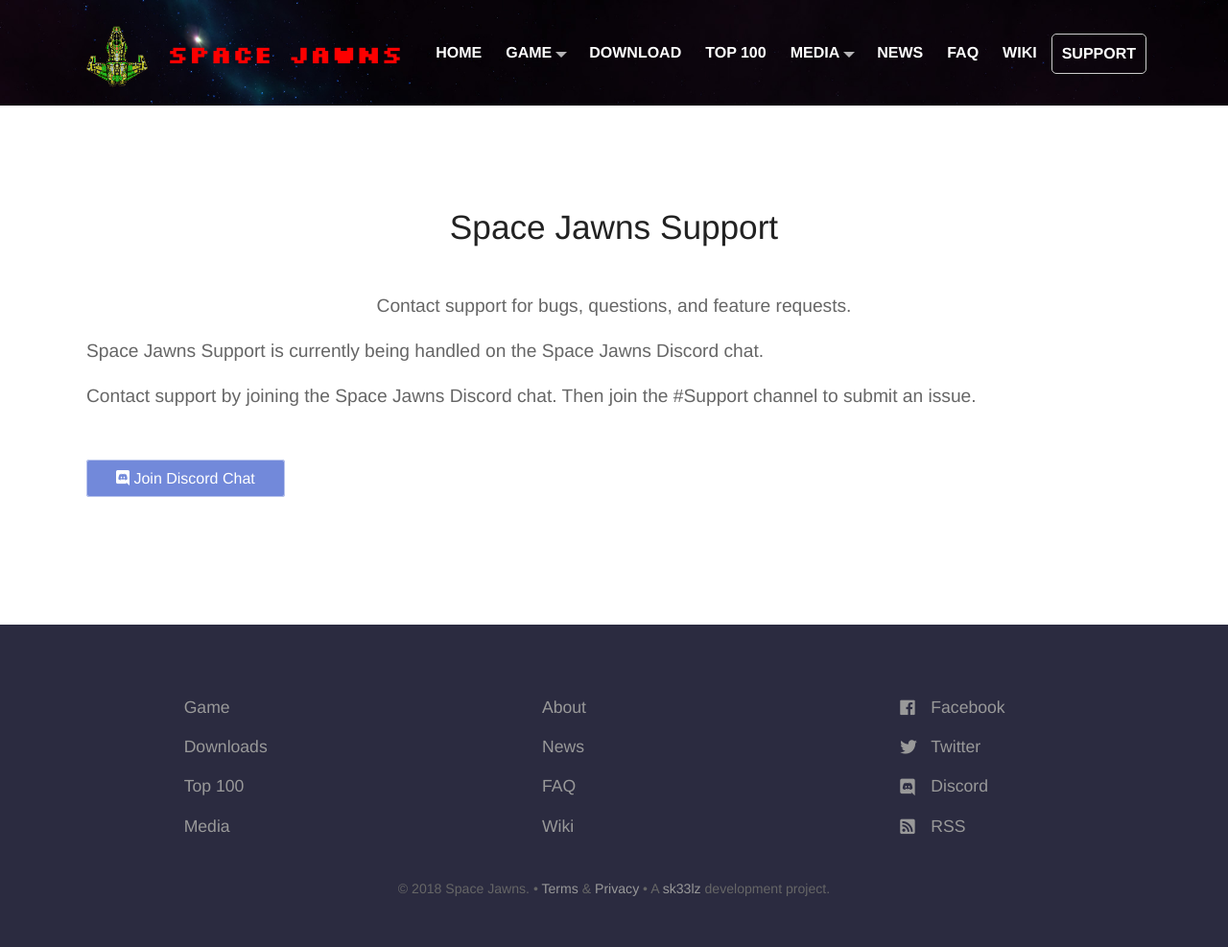
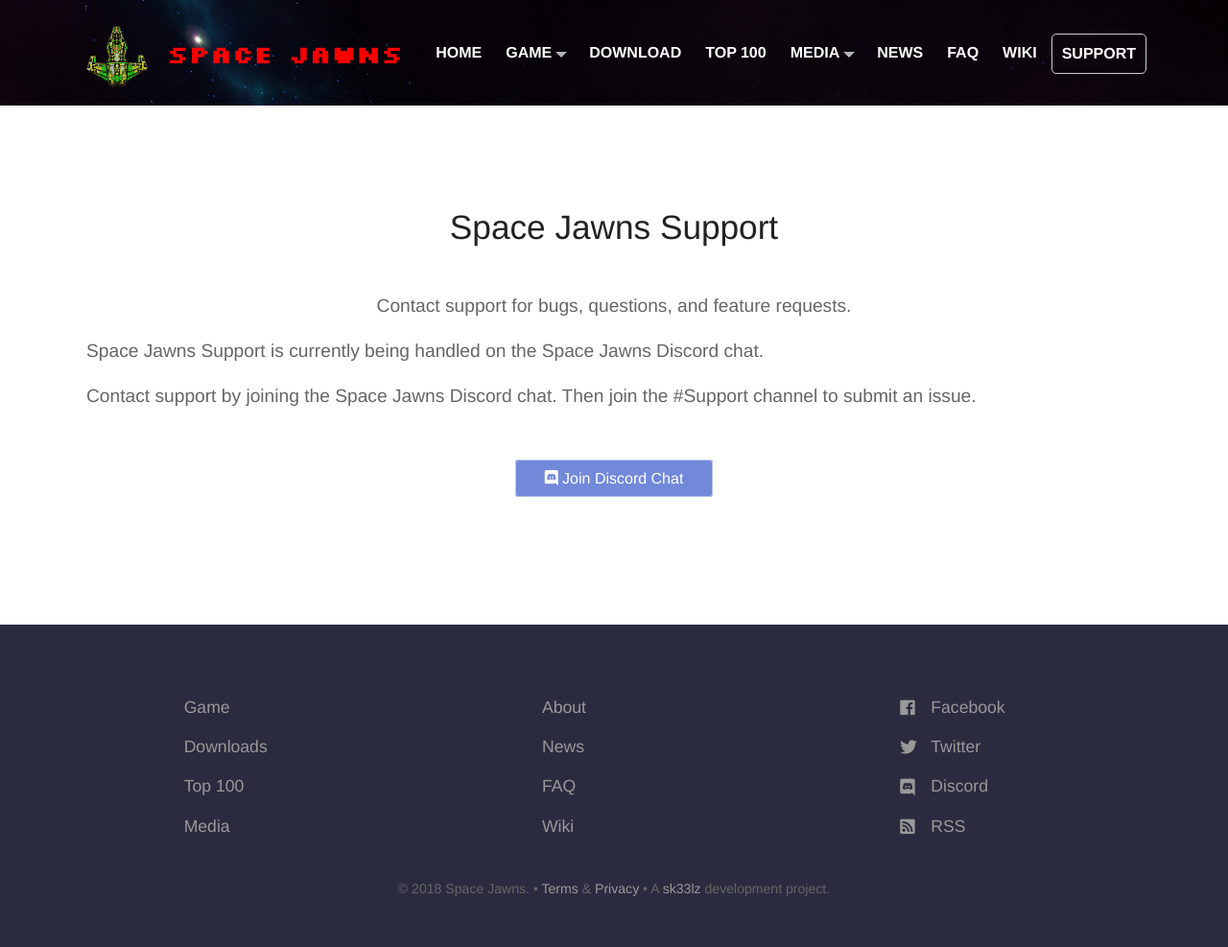
Before and after one commit to sk33lz/spacejawns, a Jekyll site: the page built from docs/pages/support.md, in a window 1280 px wide. Shown: the whole page at 96% size. Built offline with Jekyll 4.4.1, drawn with Linux system fonts in a browser that asks for light colours; nearby versions of some CDN libraries.

Commit message:
Fixing formatting.

```diff
--- a/docs/_sass/forms.scss
+++ b/docs/_sass/forms.scss
@@ -53,6 +53,10 @@
 		background: #7289da;
 	}
 
+	.cta.button.discord {
+		text-align: center;
+	}
+
 }
 
 .button.alt a:hover {
```
